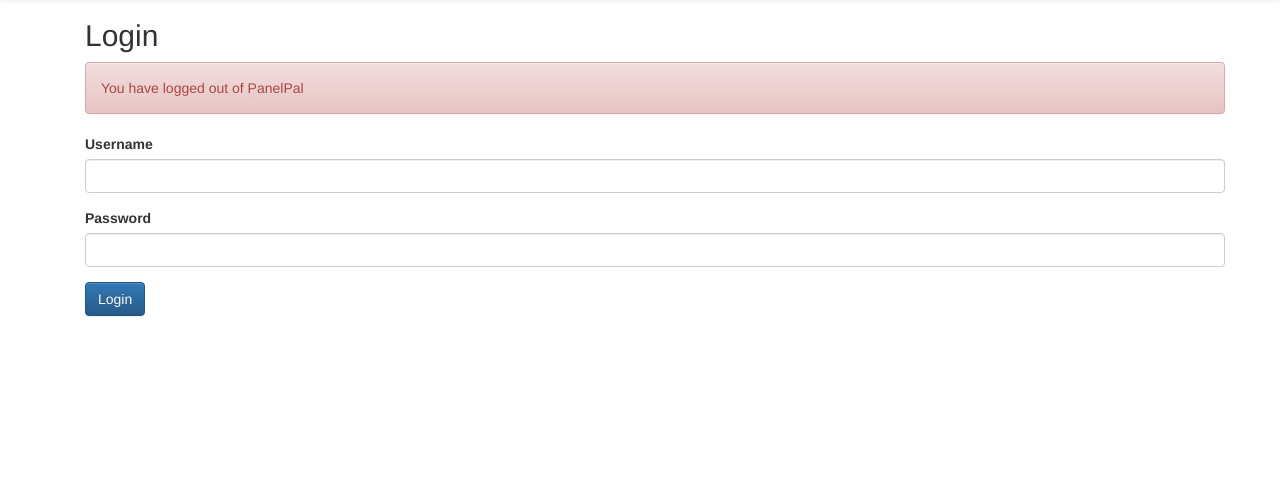
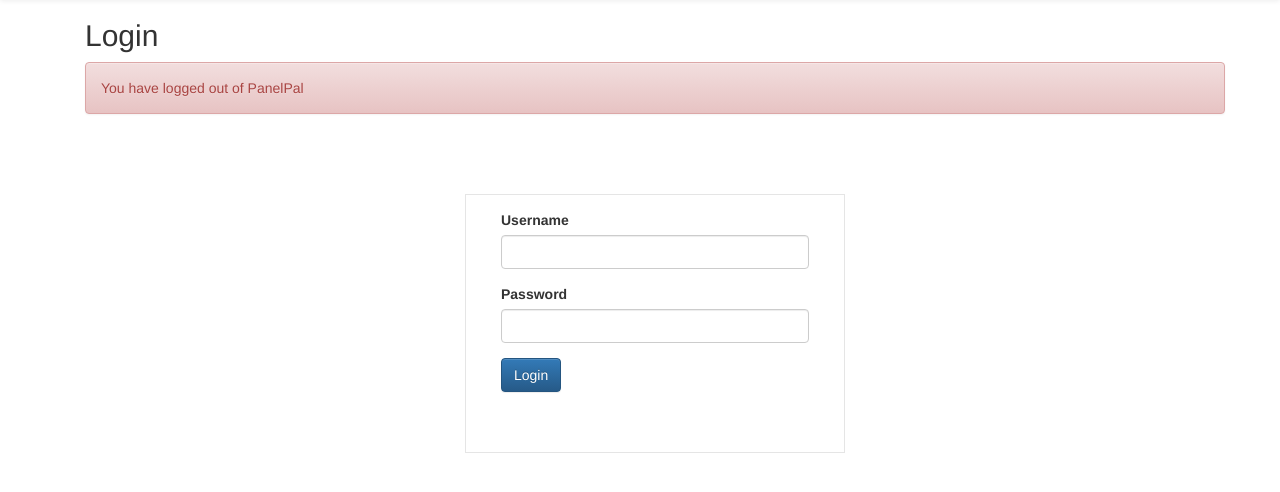
Before and after one commit to sch-sdgs/PanelPal, a Flask app: page /logout in a window 1280 px wide. Shown: the part 51-543 px from the top of the page. Run offline with Flask 2, Linux system fonts and the light colour scheme; a user stored in the database is signed in; some libraries are stand-ins or nearby versions.

Commit message:
some changes to css

```diff
--- a/app/static/css/panel_pal.css
+++ b/app/static/css/panel_pal.css
@@ -42,3 +42,17 @@ h3
 .addhere{
   white-space:normal;
 }
+
+.wrapper {
+	margin-top: 80px;
+  margin-bottom: 80px;
+}
+
+
+.form-signin {
+  max-width: 380px;
+  padding: 15px 35px 45px;
+  margin: 0 auto;
+  background-color: #fff;
+  border: 1px solid rgba(0, 0, 0, 0.1);
+}
--- a/app/templates/layout.html
+++ b/app/templates/layout.html
@@ -163,7 +163,7 @@
 
 
                 <li><a href="http://10.182.131.21:5001/api/spec.html">API</a></li>
-
+                <!--todo only show if logged in-->
                 <form class="navbar-form navbar-left" role="search">
                     <a href="{{ url_for('logout')}}" class="btn btn-warning" role="button">Logout</a>
                 </form>
--- a/app/templates/login.html
+++ b/app/templates/login.html
@@ -7,8 +7,8 @@
 {% if message %}
 <div class="alert alert-danger"><strong>{{ modifier }}</strong> {{ message }}</div>
 {% endif %}
-
-<form action="{{ url_for('login') }}" method="POST" class="form">
+  <div class="wrapper">
+<form action="{{ url_for('login') }}" method="POST" class="form-signin">
     <div class="form-group">
         {{ form.username.label }}
         {{ form.username(class_="form-control") }}
@@ -21,5 +21,6 @@
         {{ form.submit(class_="btn btn-primary") }}
     </div>
 </form>
+      </div>
 
 {% endblock %}
```
